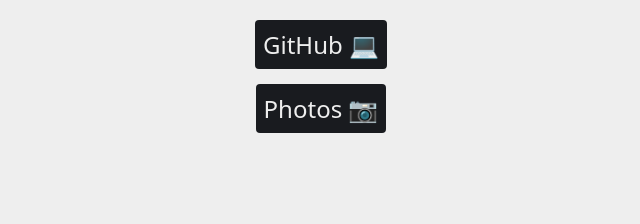
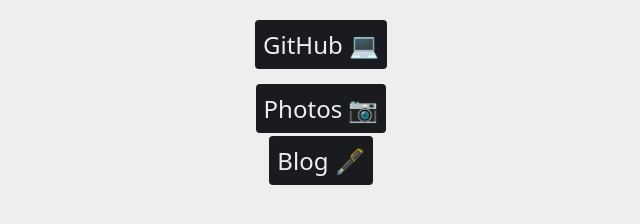
Before and after one commit to amaitu/amaitu.github.io, a plain HTML site: page index.html in a window 1280 px wide. Shown: the part 108-332 px from the top of the page, without its empty margins (319-959 px from the left). Drawn offline with nearby package versions, Linux system fonts and the light colour scheme.

Commit message:
Add blog link.

```diff
--- a/index.html
+++ b/index.html
@@ -55,6 +55,13 @@
                     Photos 📷
                 </a>
             </li>
+
+    <li class="m-5">
+                <a class="ye-button rounded p-2" href="/blog">
+                    Blog 🖋️
+                </a>
+            </li>
+
         </ul>
     </div>
 </main>
```
